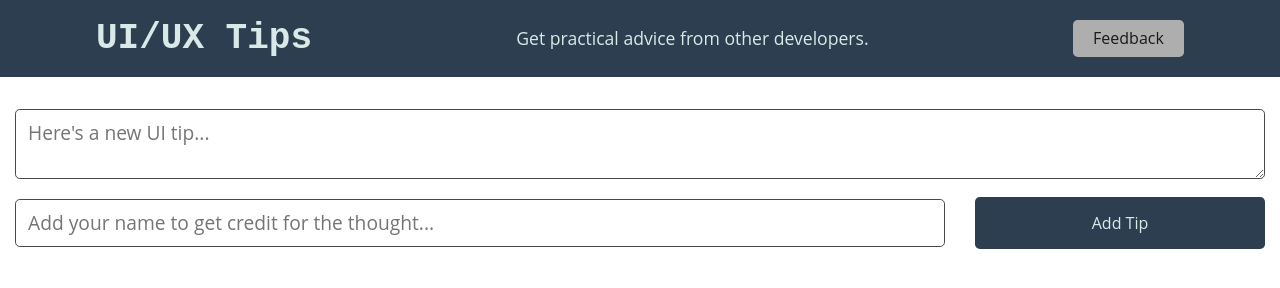
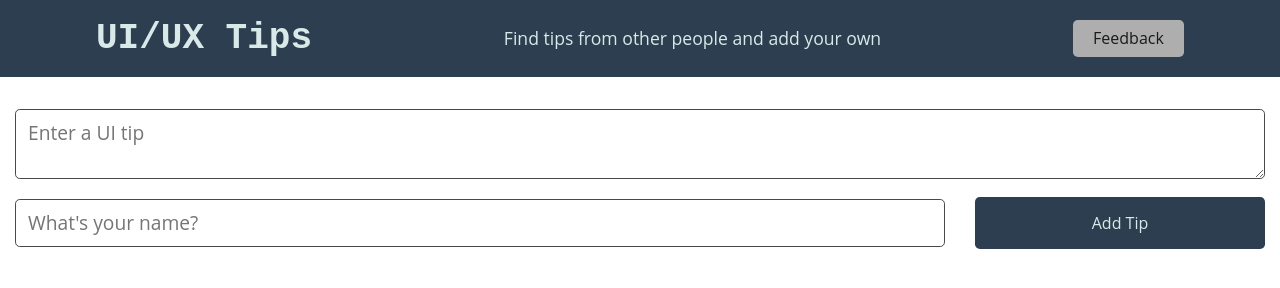
Before and after one commit to jroller33/UI-UX-Tips, a website: page public/index.html in a window 1280 px wide. Drawn offline with Linux system fonts and the light colour scheme; no server answers.

Commit message:
index.html

```diff
--- a/public/index.html
+++ b/public/index.html
@@ -13,7 +13,7 @@
           class="container flex-row justify-space-between-lg justify-center align-center"
         >
           <h1 class="m-0">UI/UX Tips</h1>
-          <p class="m-0">Get practical advice from other developers.</p>
+          <p class="m-0">Find tips from other people and add your own</p>
           <button class="btn" id="feedback-btn">Feedback</button>
         </div>
       </header>
@@ -27,7 +27,7 @@
           <textarea
             name="tipText"
             id="tipText"
-            placeholder="Here's a new UI tip..."
+            placeholder="Enter a UI tip"
             value=""
             class="form-input w-100"
           ></textarea>
@@ -36,7 +36,7 @@
           <input
             name="tipUsername"
             id="tipUsername"
-            placeholder="Add your name to get credit for the thought..."
+            placeholder="What's your name?"
             value=""
             class="form-input w-100"
           />
```
